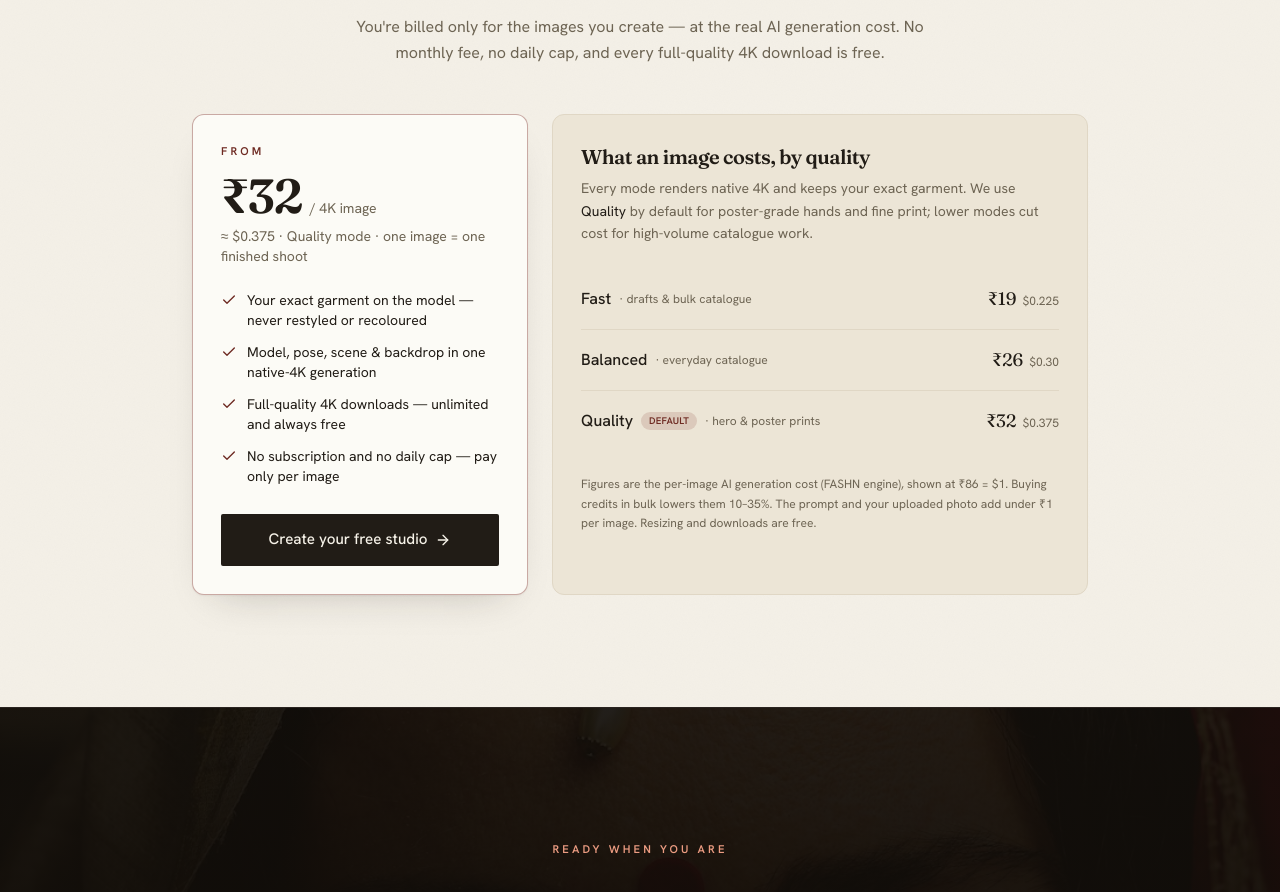
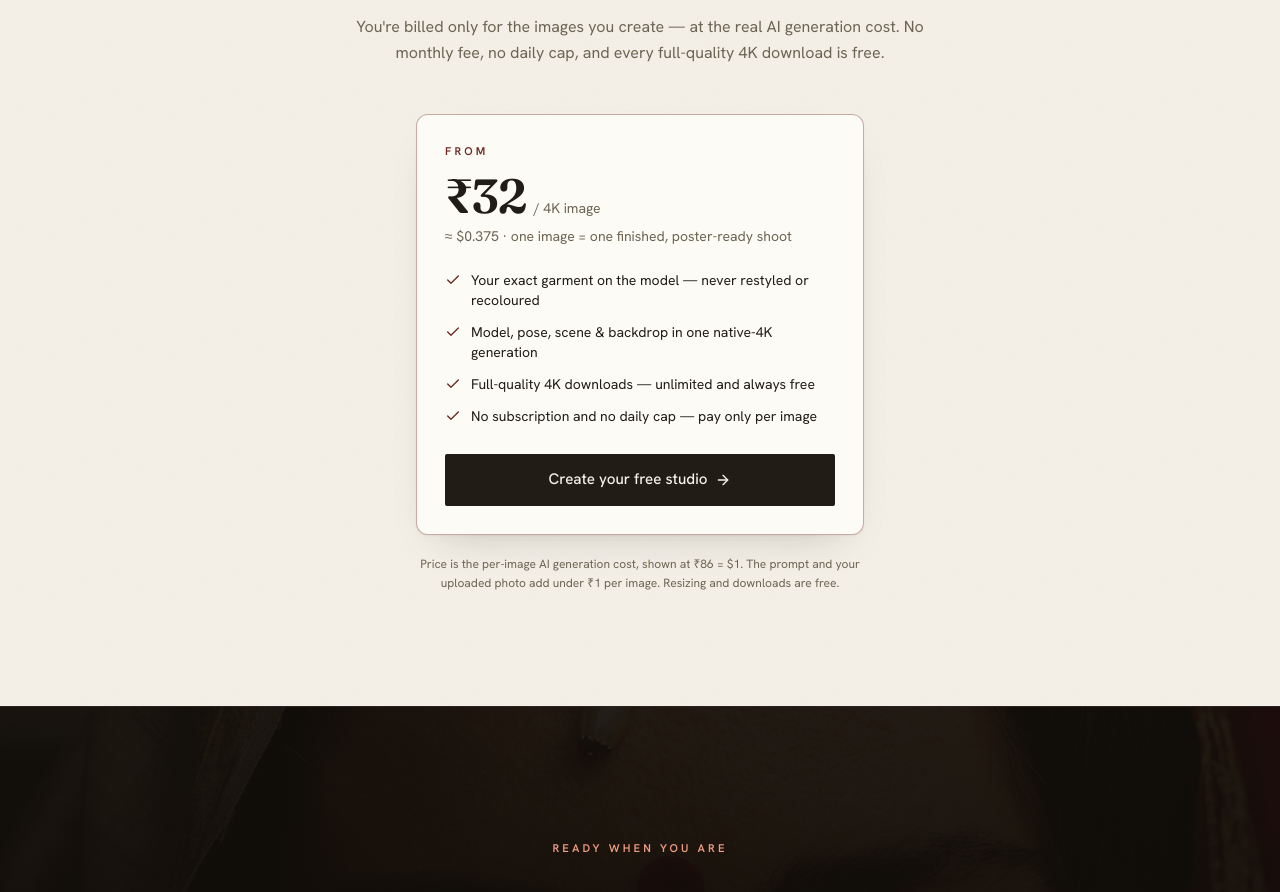
Before and after one commit to patelhardik369/AI-Cloth, a Next.js app: page / in a window 1280 px wide. Shown: the part 4500-5392 px from the top of the page. Built offline with nearby package versions, Linux system fonts and the light colour scheme; no server answers.

Commit message:
Refactor pricing section to remove detailed cost breakdown and simplify pricing information for AI generation

```diff
--- a/app/page.tsx
+++ b/app/page.tsx
@@ -77,13 +77,6 @@ const INCLUDED: string[] = [
   "Model, pose, scene & backdrop in one native-4K generation",
   "Full-quality 4K downloads — unlimited and always free",
   "No subscription and no daily cap — pay only per image",
-];
-
-// Per-image AI generation cost by quality mode (native 4K). INR at ₹86 = $1.
-const MODE_PRICING = [
-  { mode: "Fast", inr: "₹19", usd: "$0.225", note: "drafts & bulk catalogue", featured: false },
-  { mode: "Balanced", inr: "₹26", usd: "$0.30", note: "everyday catalogue", featured: false },
-  { mode: "Quality", inr: "₹32", usd: "$0.375", note: "hero & poster prints", featured: true },
 ];
 
 export default function LandingPage() {
@@ -333,8 +326,7 @@ export default function LandingPage() {
               </p>
             </div>
 
-            <div className="mx-auto mt-12 grid max-w-4xl gap-6 lg:grid-cols-[minmax(0,21rem)_1fr] lg:items-stretch">
-              {/* Headline price card */}
+            <div className="mx-auto mt-12 max-w-md">
               <div className="flex flex-col rounded-2xl border border-accent/40 bg-surface p-7 shadow-lift">
                 <span className="kicker">From</span>
                 <div className="mt-3 flex items-baseline gap-2">
@@ -342,9 +334,9 @@ export default function LandingPage() {
                   <span className="text-sm text-muted">/ 4K image</span>
                 </div>
                 <p className="mt-1.5 text-sm text-muted">
-                  ≈ $0.375 · Quality mode · one image = one finished shoot
+                  ≈ $0.375 · one image = one finished, poster-ready shoot
                 </p>
-                <ul className="mt-6 flex flex-1 flex-col gap-3">
+                <ul className="mt-6 flex flex-col gap-3">
                   {INCLUDED.map((p) => (
                     <li key={p} className="flex items-start gap-2.5 text-sm text-foreground">
                       <Check className="mt-0.5 size-4 shrink-0 text-accent-strong" aria-hidden />
@@ -360,46 +352,10 @@ export default function LandingPage() {
                   <ArrowRight className="size-4" aria-hidden />
                 </Link>
               </div>
-
-              {/* Cost by quality mode */}
-              <div className="flex flex-col rounded-2xl border border-border bg-surface-2 p-7">
-                <h3 className="font-display text-xl font-semibold tracking-tight">
-                  What an image costs, by quality
-                </h3>
-                <p className="mt-1.5 text-sm leading-relaxed text-muted">
-                  Every mode renders native 4K and keeps your exact garment. We use{" "}
-                  <span className="text-foreground">Quality</span> by default for poster-grade hands
-                  and fine print; lower modes cut cost for high-volume catalogue work.
-                </p>
-
-                <div className="mt-6 divide-y divide-border">
-                  {MODE_PRICING.map((m) => (
-                    <div key={m.mode} className="flex items-center justify-between gap-4 py-4">
-                      <div className="flex min-w-0 flex-wrap items-center gap-x-2 gap-y-1">
-                        <span className="font-medium text-foreground">{m.mode}</span>
-                        {m.featured && (
-                          <span className="rounded-full bg-accent/15 px-2 py-0.5 text-[0.6rem] font-semibold uppercase tracking-wide text-accent-strong">
-                            Default
-                          </span>
-                        )}
-                        <span className="hidden text-xs text-muted sm:inline">· {m.note}</span>
-                      </div>
-                      <div className="shrink-0 text-right">
-                        <span className="font-display text-lg tabular-nums text-foreground">
-                          {m.inr}
-                        </span>
-                        <span className="ml-1.5 text-xs tabular-nums text-muted">{m.usd}</span>
-                      </div>
-                    </div>
-                  ))}
-                </div>
-
-                <p className="mt-6 text-xs leading-relaxed text-muted">
-                  Figures are the per-image AI generation cost (FASHN engine), shown at ₹86 = $1.
-                  Buying credits in bulk lowers them 10–35%. The prompt and your uploaded photo add
-                  under ₹1 per image. Resizing and downloads are free.
-                </p>
-              </div>
+              <p className="mx-auto mt-5 max-w-md text-center text-xs leading-relaxed text-muted">
+                Price is the per-image AI generation cost, shown at ₹86 = $1. The prompt and your
+                uploaded photo add under ₹1 per image. Resizing and downloads are free.
+              </p>
             </div>
           </div>
         </section>
```
